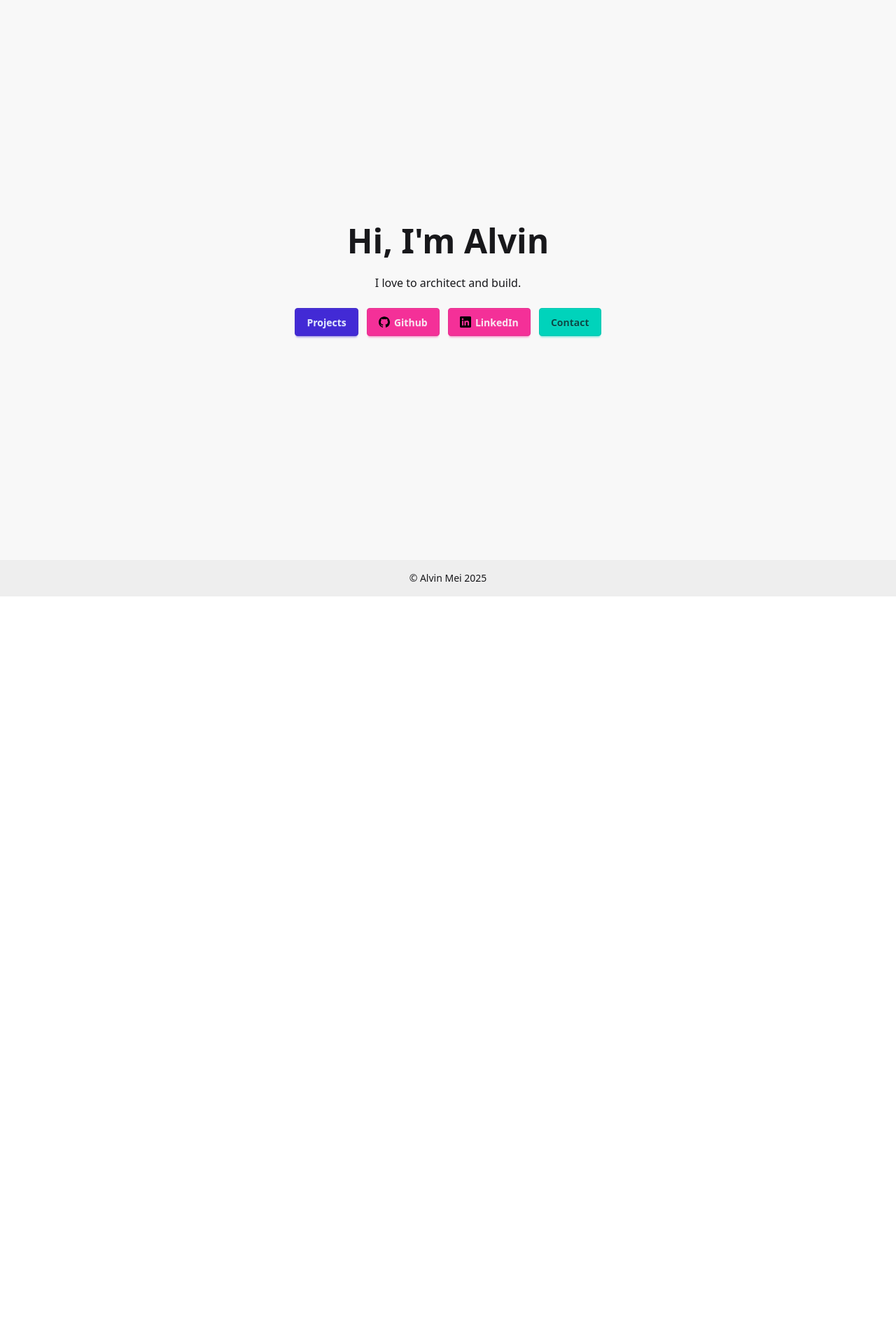
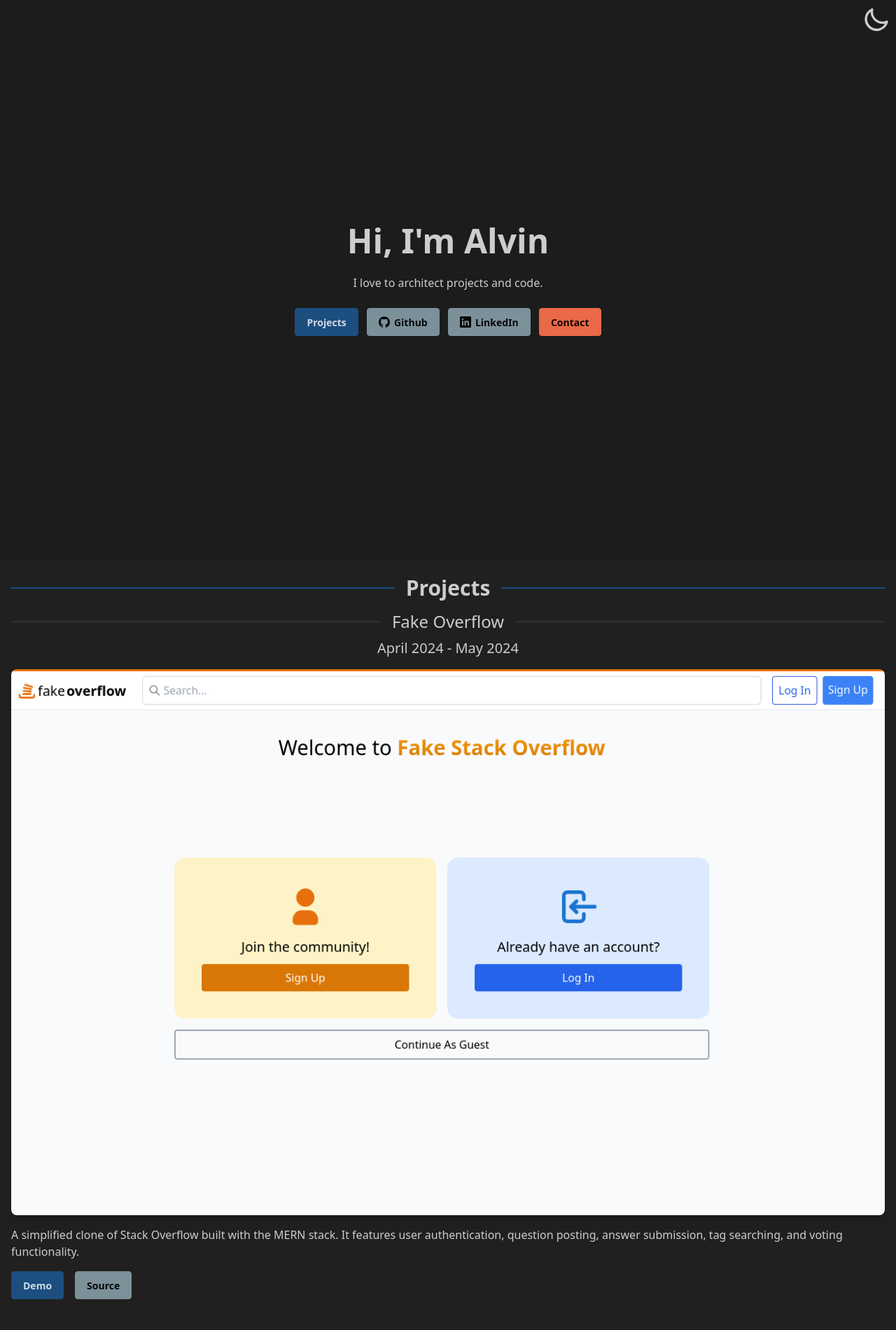
Before and after one commit to alkmei/alkmei.github.io, an Astro site: page / in a window 1280 px wide. Shown: the top 1900 px of the page at 70% size. Before the commit the page ends 852 px from the top, so only its background shows below. Built offline with nearby package versions, Linux system fonts and the light colour scheme; Astro itself is replaced by a stand-in of ours.

Commit message:
adding projects

```diff
--- a/package.json
+++ b/package.json
@@ -14,5 +14,8 @@
     "astro": "^5.13.4",
     "daisyui": "^5.0.52",
     "tailwindcss": "^4.1.12"
+  },
+  "devDependencies": {
+    "prettier-plugin-astro": "^0.14.1"
   }
 }
--- a/src/components/Footer.astro
+++ b/src/components/Footer.astro
@@ -1,4 +1,6 @@
-<footer class="footer sm:footer-horizontal footer-center bg-base-300 text-base-content p-4">
+<footer
+  class="footer sm:footer-horizontal footer-center bg-base-300 text-base-content p-4"
+>
   <aside>
     <p>© Alvin Mei {new Date().getFullYear()}</p>
   </aside>
--- /dev/null
+++ b/src/components/ProjectSection.astro
@@ -0,0 +1,48 @@
+---
+const { title, timeline, imageSrc, description, demoLink, sourceLink } =
+  Astro.props;
+import { Image } from "astro:assets";
+---
+
+<section>
+  {title && <h2 class="text-2xl divider">{title}</h2>}
+  {timeline && <p class="mb-4 text-xl text-center">{timeline}</p>}
+
+  {
+    imageSrc && (
+      <Image
+        src={imageSrc}
+        alt={title ?? ""}
+        class="mb-4 rounded-lg shadow-lg"
+      />
+    )
+  }
+  {description && <p class="mb-4">{description}</p>}
+
+  <div class="flex gap-4 mb-8">
+    {
+      demoLink && (
+        <a
+          href={demoLink}
+          target="_blank"
+          rel="noopener noreferrer"
+          class="btn btn-primary"
+        >
+          Demo
+        </a>
+      )
+    }
+    {
+      sourceLink && (
+        <a
+          href={sourceLink}
+          target="_blank"
+          rel="noopener noreferrer"
+          class="btn btn-secondary"
+        >
+          Source
+        </a>
+      )
+    }
+  </div>
+</section>
--- /dev/null
+++ b/src/components/Projects.astro
@@ -0,0 +1,16 @@
+---
+import FakeOverflow from "../assets/fake_overflow.png";
+import ProjectSection from "./ProjectSection.astro";
+---
+
+<main class="max-w-7xl mx-auto p-4" id="projects">
+  <h1 class="text-3xl font-bold mb-8 divider divider-primary">Projects</h1>
+  <ProjectSection
+    title="Fake Overflow"
+    timeline="April 2024 - May 2024"
+    imageSrc={FakeOverflow}
+    description="A simplified clone of Stack Overflow built with the MERN stack. It features user authentication, question posting, answer submission, tag searching, and voting functionality."
+    demoLink="https://fake-overflow-site.onrender.com/"
+    sourceLink="https://github.com/alkmei/fake-overflow"
+  />
+</main>
--- /dev/null
+++ b/src/components/ThemeController.astro
@@ -0,0 +1,79 @@
+<label class="swap swap-rotate absolute right-2 top-2">
+  <input type="checkbox" class="theme-controller" id="theme-toggle" />
+
+  <!-- sun icon (shown when dark is preferred/active) -->
+  <svg
+    class="swap-on h-10 w-10 fill-current"
+    xmlns="http://www.w3.org/2000/svg"
+    viewBox="0 0 24 24"
+  >
+    <path
+      d="M5.64,17l-.71.71a1,1,0,0,0,0,1.41,1,1,0,0,0,1.41,0l.71-.71A1,1,0,0,0,5.64,17ZM5,12a1,1,0,0,0-1-1H3a1,1,0,0,0,0,2H4A1,1,0,0,0,5,12Zm7-7a1,1,0,0,0,1-1V3a1,1,0,0,0-2,0V4A1,1,0,0,0,12,5ZM5.64,7.05a1,1,0,0,0,.7.29,1,1,0,0,0,.71-.29,1,1,0,0,0,0-1.41l-.71-.71A1,1,0,0,0,4.93,6.34Zm12,.29a1,1,0,0,0,.7-.29l.71-.71a1,1,0,1,0-1.41-1.41L17,5.64a1,1,0,0,0,0,1.41A1,1,0,0,0,17.66,7.34ZM21,11H20a1,1,0,0,0,0,2h1a1,1,0,0,0,0-2Zm-9,8a1,1,0,0,0-1,1v1a1,1,0,0,0,2,0V20A1,1,0,0,0,12,19ZM18.36,17A1,1,0,0,0,17,18.36l.71.71a1,1,0,0,0,1.41,0,1,1,0,0,0,0-1.41ZM12,6.5A5.5,5.5,0,1,0,17.5,12,5.51,5.51,0,0,0,12,6.5Zm0,9A3.5,3.5,0,1,1,15.5,12,3.5,3.5,0,0,1,12,15.5Z"
+    ></path>
+  </svg>
+
+  <!-- moon icon (shown when light is preferred/active) -->
+  <svg
+    class="swap-off h-10 w-10 fill-current"
+    xmlns="http://www.w3.org/2000/svg"
+    viewBox="0 0 24 24"
+  >
+    <path
+      d="M21.64,13a1,1,0,0,0-1.05-.14,8.05,8.05,0,0,1-3.37.73A8.15,8.15,0,0,1,9.08,5.49a8.59,8.59,0,0,1,.25-2A1,1,0,0,0,8,2.36,10.14,10.14,0,1,0,22,14.05,1,1,0,0,0,21.64,13Zm-9.5,6.69A8.14,8.14,0,0,1,7.08,5.22v.27A10.15,10.15,0,0,0,17.22,15.63a9.79,9.79,0,0,0,2.1-.22A8.11,8.11,0,0,1,12.14,19.73Z"
+    ></path>
+  </svg>
+</label>
+
+<script is:inline>
+  function initializeTheme() {
+    const themeToggle = document.getElementById("theme-toggle");
+    if (!themeToggle) return;
+
+    // Check browser preference for dark mode
+    const prefersDark = window.matchMedia(
+      "(prefers-color-scheme: dark)",
+    ).matches;
+
+    // Get saved theme or use browser preference
+    const savedTheme = localStorage.getItem("theme");
+    let currentTheme;
+
+    if (savedTheme) {
+      currentTheme = savedTheme;
+    } else {
+      // If browser prefers dark, set to "light", otherwise set to "business"
+      currentTheme = prefersDark ? "light" : "business";
+    }
+
+    // Apply the theme
+    document.documentElement.setAttribute("data-theme", currentTheme);
+
+    // Set checkbox state (checked when theme is "light")
+    themeToggle.checked = currentTheme === "light";
+
+    // Add event listener for theme toggle
+    themeToggle.addEventListener("change", function () {
+      const newTheme = this.checked ? "light" : "business";
+      document.documentElement.setAttribute("data-theme", newTheme);
+      localStorage.setItem("theme", newTheme);
+    });
+
+    // Listen for OS theme changes
+    window
+      .matchMedia("(prefers-color-scheme: dark)")
+      .addEventListener("change", function (e) {
+        if (!localStorage.getItem("theme")) {
+          // Only auto-update if user hasn't manually set a preference
+          const newTheme = e.matches ? "light" : "business";
+          document.documentElement.setAttribute("data-theme", newTheme);
+          themeToggle.checked = newTheme === "light";
+        }
+      });
+  }
+
+  // Initialize on page load
+  document.addEventListener("DOMContentLoaded", initializeTheme);
+
+  // Re-initialize on Astro page transitions (if using View Transitions)
+  document.addEventListener("astro:page-load", initializeTheme);
+</script>
--- a/src/components/Welcome.astro
+++ b/src/components/Welcome.astro
@@ -7,13 +7,17 @@ import LinkedIn from "../assets/linkedin.svg";
   <div class="hero-content text-center">
     <div class="max-w-md">
       <h1 class="text-5xl font-bold">Hi, I'm Alvin</h1>
-      <p class="py-6">
-        I love to architect and build.
-      </p>
-      <button class="btn btn-primary">Projects</button>
-	  <a class="btn btn-secondary ml-2" href="https://github.com/alkmei"><Github width={16}/> Github</a>
-	  <a class="btn btn-secondary ml-2" href="https://www.linkedin.com/in/alvinmei"><LinkedIn width={16}/> LinkedIn</a>
-	  <button class="btn btn-accent ml-2">Contact</button>
+      <p class="py-6">I love to architect projects and code.</p>
+      <a class="btn btn-primary" href="#projects">Projects</a>
+      <a class="btn btn-secondary ml-2" href="https://github.com/alkmei"
+        ><Github width={16} /> Github</a
+      >
+      <a
+        class="btn btn-secondary ml-2"
+        href="https://www.linkedin.com/in/alvinmei"
+        ><LinkedIn width={16} /> LinkedIn</a
+      >
+      <button class="btn btn-accent ml-2">Contact</button>
     </div>
   </div>
 </div>
--- a/src/pages/index.astro
+++ b/src/pages/index.astro
@@ -1,10 +1,14 @@
 ---
-import Welcome from '../components/Welcome.astro';
-import Layout from '../layouts/Layout.astro';
-import Footer from '../components/Footer.astro';
+import Welcome from "../components/Welcome.astro";
+import Layout from "../layouts/Layout.astro";
+import Footer from "../components/Footer.astro";
+import Projects from "../components/Projects.astro";
+import ThemeController from "../components/ThemeController.astro";
 ---
 
 <Layout>
-	<Welcome />
-	<Footer/>
+  <ThemeController />
+  <Welcome />
+  <Projects />
+  <Footer />
 </Layout>
--- a/src/styles/global.css
+++ b/src/styles/global.css
@@ -1,4 +1,6 @@
 @import "tailwindcss";
 @plugin "daisyui" {
-    themes: light --default, business --prefersdark;
+  themes:
+    light --default,
+    business --prefersdark;
 }
```
Also changed, not shown: src/assets/fake_overflow.png (added), src/assets/safari_zone.png (added), src/assets/safari_zone_home.png (added), src/layouts/Layout.astro (indentation only), 1 other file.
